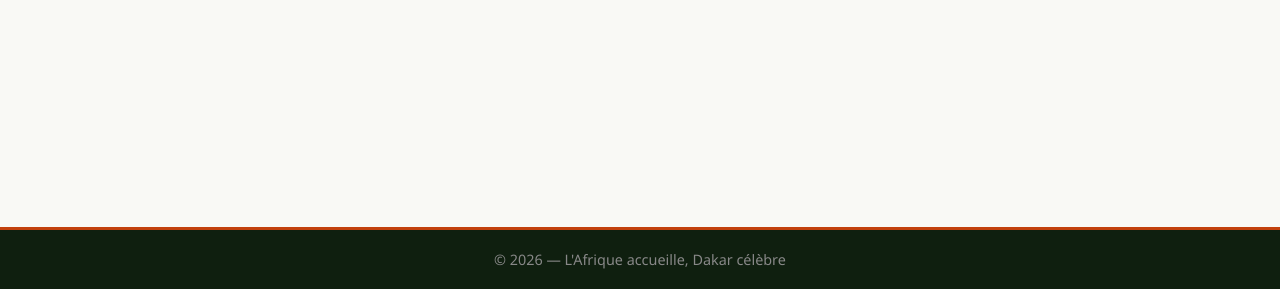
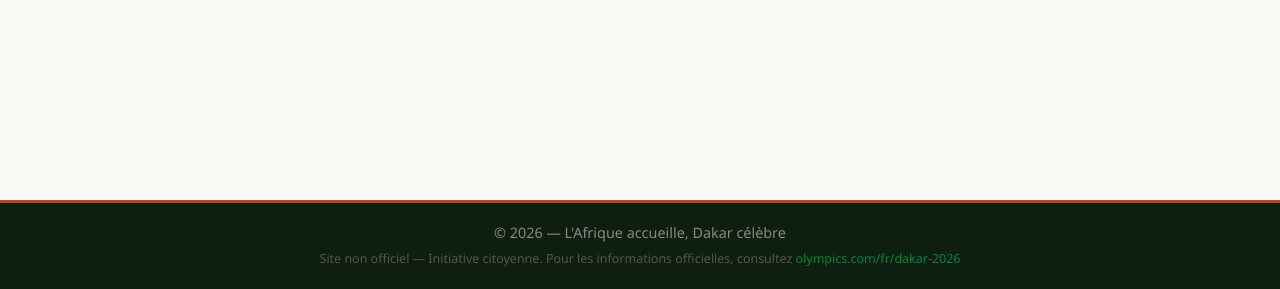
Before and after one commit to realAronaba/joj-dakar-2026, a Flask app: page /agenda in a window 1280 px wide. Shown: the part 511-800 px from the top of the page. Run offline with Flask 3, Linux system fonts and the light colour scheme; data that the repository does not hold is empty.

Commit message:
feat: mention légale dans le footer (site non officiel)
Co-Authored-By: Claude Sonnet 4.6 <noreply@anthropic.com>

```diff
--- a/app/static/css/style.css
+++ b/app/static/css/style.css
@@ -568,6 +568,22 @@ body {
     padding: 1.25rem 0;
     font-size: 0.9rem;
     border-top: 3px solid var(--terracotta);
+}
+
+.footer-disclaimer {
+    margin-top: .5rem;
+    font-size: .78rem;
+    color: #555;
+    line-height: 1.5;
+}
+
+.footer-disclaimer a {
+    color: #00853F;
+    text-decoration: none;
+}
+
+.footer-disclaimer a:hover {
+    text-decoration: underline;
 }
 
 /* ── Page Sites ── */
--- a/app/templates/base.html
+++ b/app/templates/base.html
@@ -79,6 +79,11 @@
     <footer class="site-footer">
         <div class="container">
             &copy; 2026 &mdash; L'Afrique accueille, Dakar célèbre
+            <p class="footer-disclaimer">
+                Site non officiel &mdash; Initiative citoyenne.
+                Pour les informations officielles, consultez
+                <a href="https://olympics.com/fr/dakar-2026" target="_blank" rel="noopener noreferrer">olympics.com/fr/dakar-2026</a>
+            </p>
         </div>
     </footer>
 
```
